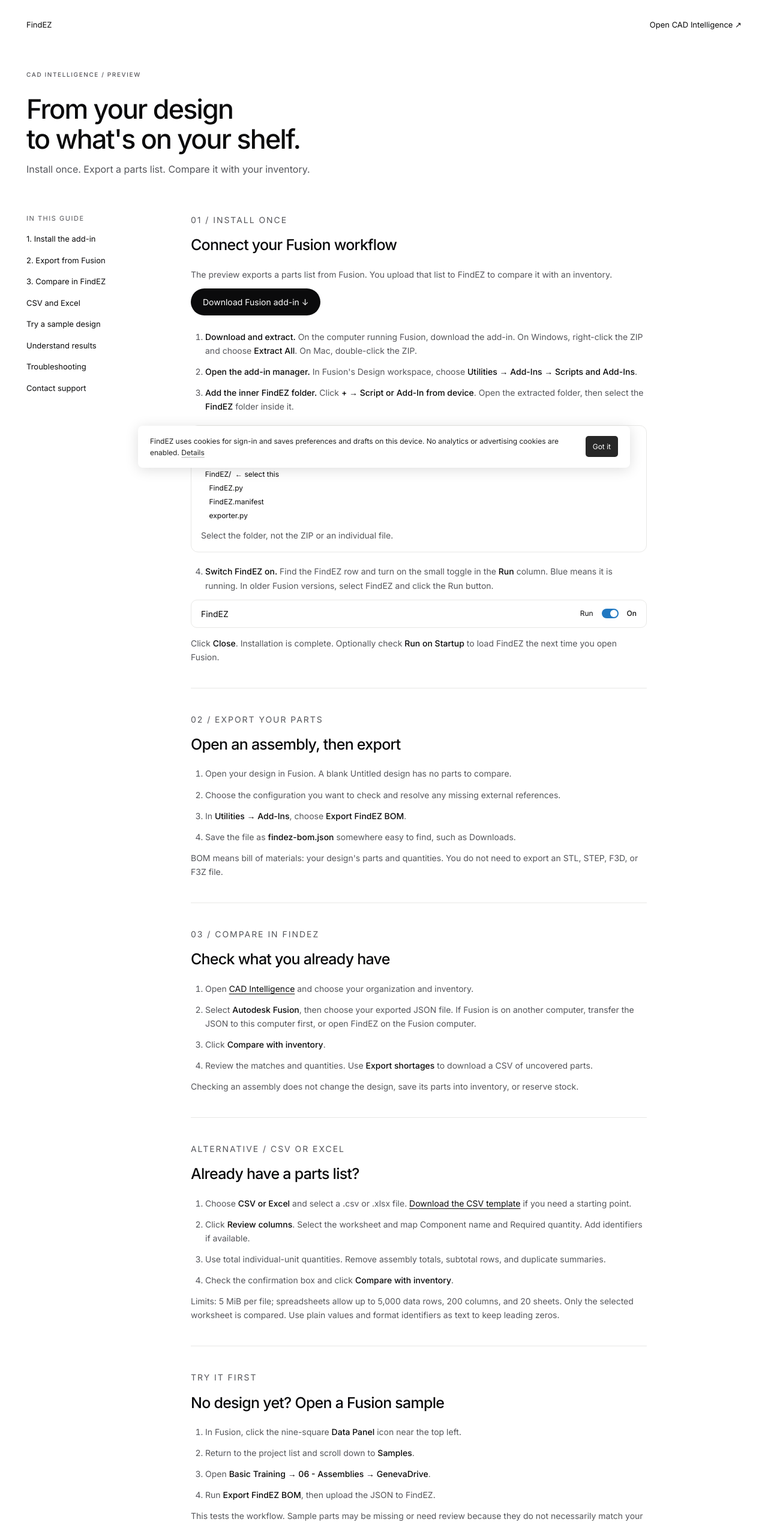
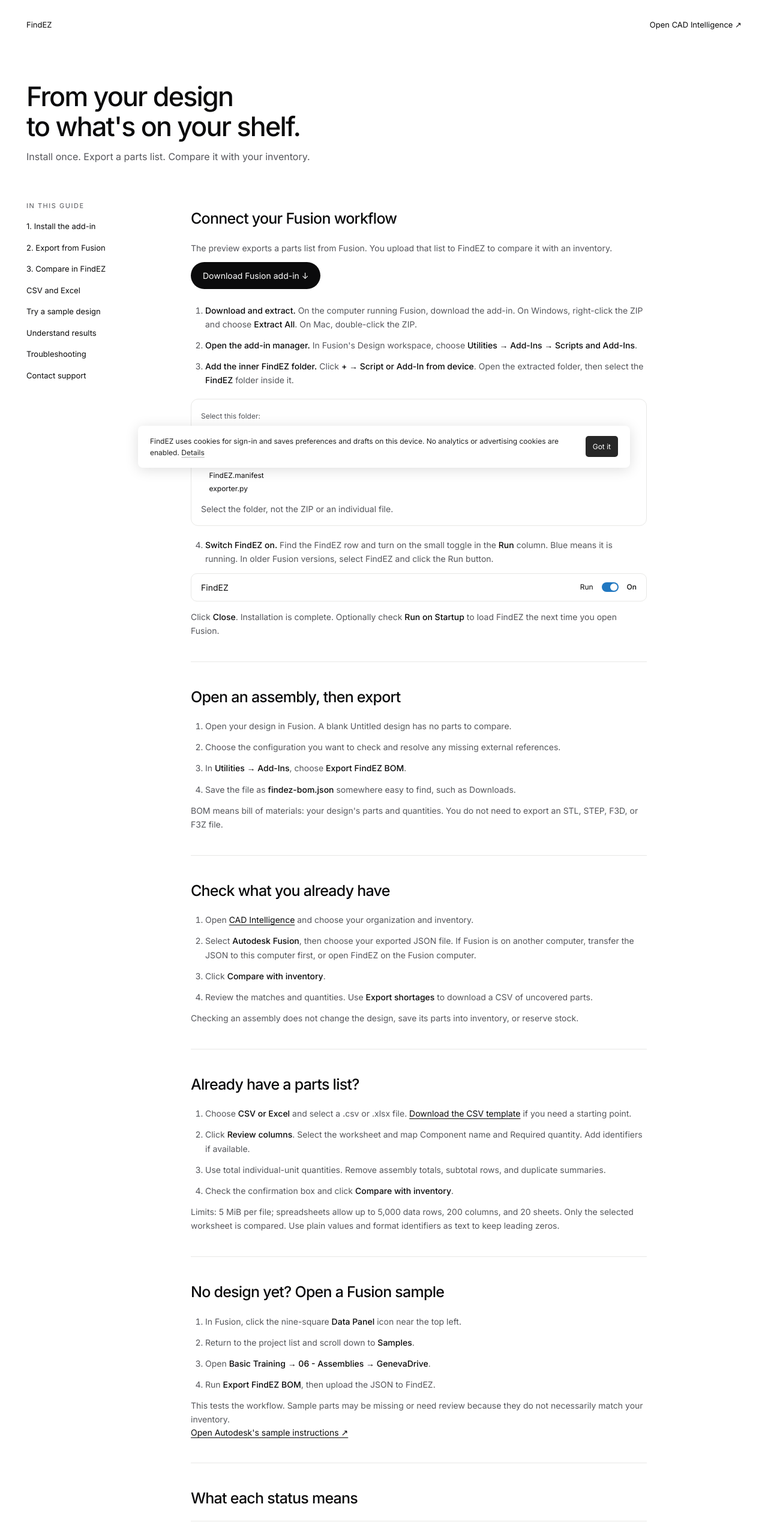
Before and after one commit to tanyasmritivc/main-inventory-app, a Next.js app in the folder frontend/: page /docs/cad in a window 1280 px wide. Shown: the top 2543 px of the page at 60% size. Built offline with nearby package versions, Linux system fonts and the light colour scheme.

Commit message:
Simplify CAD headings and compact inventory selection

```diff
--- a/frontend/src/app/docs/cad/page.tsx
+++ b/frontend/src/app/docs/cad/page.tsx
@@ -1,3 +1,4 @@
+import Link from "next/link";
 import { CadHelp } from '@/components/cad/cad-help';
 import styles from '@/components/cad/cad.module.css';
 
@@ -5,8 +6,8 @@ export const metadata = { title: 'CAD Intelligence setup guide | FindEZ', descri
 
 export default function CadGuidePage() {
   return <main className={`${styles.page} ${styles.guidePage}`}>
-    <nav className={styles.topline} aria-label="Guide navigation"><a href="/">FindEZ</a><a href="/cad">Open CAD Intelligence ↗</a></nav>
-    <header className={styles.hero}><span className={styles.preview}>CAD INTELLIGENCE / PREVIEW</span><h1>From your design<br />to what&apos;s on your shelf.</h1><p>Install once. Export a parts list. Compare it with your inventory.</p></header>
+    <nav className={styles.topline} aria-label="Guide navigation"><Link href="/">FindEZ</Link><a href="/cad">Open CAD Intelligence ↗</a></nav>
+    <header className={styles.hero}><h1>From your design<br />to what&apos;s on your shelf.</h1><p>Install once. Export a parts list. Compare it with your inventory.</p></header>
     <div className={styles.guideLayout}><aside className={styles.guideNav}><p className={styles.eyebrow}>IN THIS GUIDE</p><a href="#install">1. Install the add-in</a><a href="#export">2. Export from Fusion</a><a href="#compare">3. Compare in FindEZ</a><a href="#spreadsheet">CSV and Excel</a><a href="#sample">Try a sample design</a><a href="#results">Understand results</a><a href="#troubleshooting">Troubleshooting</a><a href="#support">Contact support</a></aside><CadHelp /></div>
   </main>;
 }
--- a/frontend/src/components/cad/cad-client.tsx
+++ b/frontend/src/components/cad/cad-client.tsx
@@ -66,7 +66,7 @@ export function CadClient() {
   const visibleRows = rows.slice(page * 100, (page + 1) * 100);
   return <section className={styles.page}>
     <header className={styles.hero}>
-      <div className={styles.topline}><span className={styles.preview}>CAD INTELLIGENCE / PREVIEW</span><a className={styles.guideLink} href="/docs/cad" target="_blank" rel="noreferrer"><BookOpen size={16} /> Setup guide <ArrowUpRight size={14} /></a></div>
+      <div className={styles.topline}><a className={styles.guideLink} href="/docs/cad" target="_blank" rel="noreferrer"><BookOpen size={16} /> Setup guide <ArrowUpRight size={14} /></a></div>
       <h1>Know what you can build.</h1>
       <p>Bring a parts list. Find out what you have and what you still need.</p>
     </header>
--- a/frontend/src/components/cad/cad-entry.tsx
+++ b/frontend/src/components/cad/cad-entry.tsx
@@ -50,9 +50,9 @@ function AccountEntry({ accountId, worldId }: { accountId: string; worldId?: str
   }, [accountId, world, allowed, attempt]);
   const ready = allowed && directory?.world === world;
   return <AppShell><section className={styles.page}>
-    <header className={styles.hero}><div className={styles.topline}><span className={styles.preview}>CAD INTELLIGENCE / PREVIEW</span><a href="/docs/cad" target="_blank" rel="noreferrer">Setup guide ↗</a></div><h1>Start with your inventory.</h1>
+    <header className={styles.hero}><div className={styles.topline}><a href="/docs/cad" target="_blank" rel="noreferrer">Setup guide ↗</a></div><h1>Start with your inventory.</h1>
       <p>Choose where your parts are stored. Then bring in a Fusion assembly or spreadsheet to compare.</p></header>
-    <div className={styles.card}>
+    <div className={`${styles.card} ${styles.inventoryPicker}`}>
       <label className={styles.file}>Organization
         <select value={world} onChange={event => { setWorld(event.target.value); setDirectory(null); setError(""); }}>
           <option value="personal">Personal</option>
@@ -65,7 +65,7 @@ function AccountEntry({ accountId, worldId }: { accountId: string; worldId?: str
         : organizations !== null && !allowed ? <p role="alert">You do not have access to this organization. Choose another organization.</p>
         : !ready ? <p role="status">Loading inventories...</p>
         : directory.inventories.length ? <ul className={styles.inventoryList}>{directory.inventories.map(inventory => <li key={inventory.inventory_id}>
-          <Link href={`/cad?inventory=${encodeURIComponent(inventory.inventory_id)}`}><span><small>{inventory.workspace_name}</small><strong>{inventory.name}</strong></span><span aria-hidden="true">→</span></Link>
+          <Link href={`/cad?inventory=${encodeURIComponent(inventory.inventory_id)}`}><strong>{inventory.name}</strong><small>{inventory.workspace_name}</small><span aria-hidden="true">→</span></Link>
         </li>)}</ul>
         : <p>No inventories are available here. <Link href="/workspaces">Open workspaces</Link> to create or join one.</p>}
     </div>
--- a/frontend/src/components/cad/cad-help.tsx
+++ b/frontend/src/components/cad/cad-help.tsx
@@ -16,13 +16,13 @@ export function FusionInstallSteps() {
 
 export function CadHelp() {
   return <div className={styles.helpSections}>
-    <section id="install"><p className={styles.eyebrow}>01 / INSTALL ONCE</p><h2>Connect your Fusion workflow</h2><p>The preview exports a parts list from Fusion. You upload that list to FindEZ to compare it with an inventory.</p><a className={styles.primaryLink} href="/downloads/findez-fusion-preview.zip" download>Download Fusion add-in ↓</a><FusionInstallSteps /></section>
-    <section id="export"><p className={styles.eyebrow}>02 / EXPORT YOUR PARTS</p><h2>Open an assembly, then export</h2><ol><li>Open your design in Fusion. A blank Untitled design has no parts to compare.</li><li>Choose the configuration you want to check and resolve any missing external references.</li><li>In <b>Utilities → Add-Ins</b>, choose <b>Export FindEZ BOM</b>.</li><li>Save the file as <b>findez-bom.json</b> somewhere easy to find, such as Downloads.</li></ol><p>BOM means bill of materials: your design&apos;s parts and quantities. You do not need to export an STL, STEP, F3D, or F3Z file.</p></section>
-    <section id="compare"><p className={styles.eyebrow}>03 / COMPARE IN FINDEZ</p><h2>Check what you already have</h2><ol><li>Open <a href="/cad">CAD Intelligence</a> and choose your organization and inventory.</li><li>Select <b>Autodesk Fusion</b>, then choose your exported JSON file. If Fusion is on another computer, transfer the JSON to this computer first, or open FindEZ on the Fusion computer.</li><li>Click <b>Compare with inventory</b>.</li><li>Review the matches and quantities. Use <b>Export shortages</b> to download a CSV of uncovered parts.</li></ol><p>Checking an assembly does not change the design, save its parts into inventory, or reserve stock.</p></section>
-    <section id="spreadsheet"><p className={styles.eyebrow}>ALTERNATIVE / CSV OR EXCEL</p><h2>Already have a parts list?</h2><ol><li>Choose <b>CSV or Excel</b> and select a .csv or .xlsx file. <a href="/downloads/findez-bom-template.csv" download>Download the CSV template</a> if you need a starting point.</li><li>Click <b>Review columns</b>. Select the worksheet and map Component name and Required quantity. Add identifiers if available.</li><li>Use total individual-unit quantities. Remove assembly totals, subtotal rows, and duplicate summaries.</li><li>Check the confirmation box and click <b>Compare with inventory</b>.</li></ol><p>Limits: 5 MiB per file; spreadsheets allow up to 5,000 data rows, 200 columns, and 20 sheets. Only the selected worksheet is compared. Use plain values and format identifiers as text to keep leading zeros.</p></section>
-    <section id="sample"><p className={styles.eyebrow}>TRY IT FIRST</p><h2>No design yet? Open a Fusion sample</h2><ol><li>In Fusion, click the nine-square <b>Data Panel</b> icon near the top left.</li><li>Return to the project list and scroll down to <b>Samples</b>.</li><li>Open <b>Basic Training → 06 - Assemblies → GenevaDrive</b>.</li><li>Run <b>Export FindEZ BOM</b>, then upload the JSON to FindEZ.</li></ol><p>This tests the workflow. Sample parts may be missing or need review because they do not necessarily match your inventory.</p><a href="https://help.autodesk.com/cloudhelp/ENU/Fusion-Assemble/files/GUID-E36FD62D-DB42-42E4-AC2F-7CFE8204B723.htm" target="_blank" rel="noreferrer">Open Autodesk&apos;s sample instructions ↗</a></section>
-    <section id="results"><p className={styles.eyebrow}>UNDERSTAND THE RESULTS</p><h2>What each status means</h2><dl className={styles.glossary}><div><dt>Covered</dt><dd>An exact identity match has enough available recorded stock.</dd></div><div><dt>Short</dt><dd>Some units are covered, but more are required.</dd></div><div><dt>Missing</dt><dd>No units are covered by exact inventory matches.</dd></div><div><dt>Needs review</dt><dd>The identity or requirement is uncertain. Review the evidence before buying or building.</dd></div></dl><p>Names alone do not confirm a match. Use an exact barcode or manufacturer plus part number. Existing reservations and checkouts reduce available quantities. This preview does not verify fit, electrical ratings, engineering compatibility, or physical stock counts.</p></section>
-    <section id="troubleshooting"><p className={styles.eyebrow}>GET UNSTUCK</p><h2>Troubleshooting</h2>
+    <section id="install"><h2>Connect your Fusion workflow</h2><p>The preview exports a parts list from Fusion. You upload that list to FindEZ to compare it with an inventory.</p><a className={styles.primaryLink} href="/downloads/findez-fusion-preview.zip" download>Download Fusion add-in ↓</a><FusionInstallSteps /></section>
+    <section id="export"><h2>Open an assembly, then export</h2><ol><li>Open your design in Fusion. A blank Untitled design has no parts to compare.</li><li>Choose the configuration you want to check and resolve any missing external references.</li><li>In <b>Utilities → Add-Ins</b>, choose <b>Export FindEZ BOM</b>.</li><li>Save the file as <b>findez-bom.json</b> somewhere easy to find, such as Downloads.</li></ol><p>BOM means bill of materials: your design&apos;s parts and quantities. You do not need to export an STL, STEP, F3D, or F3Z file.</p></section>
+    <section id="compare"><h2>Check what you already have</h2><ol><li>Open <a href="/cad">CAD Intelligence</a> and choose your organization and inventory.</li><li>Select <b>Autodesk Fusion</b>, then choose your exported JSON file. If Fusion is on another computer, transfer the JSON to this computer first, or open FindEZ on the Fusion computer.</li><li>Click <b>Compare with inventory</b>.</li><li>Review the matches and quantities. Use <b>Export shortages</b> to download a CSV of uncovered parts.</li></ol><p>Checking an assembly does not change the design, save its parts into inventory, or reserve stock.</p></section>
+    <section id="spreadsheet"><h2>Already have a parts list?</h2><ol><li>Choose <b>CSV or Excel</b> and select a .csv or .xlsx file. <a href="/downloads/findez-bom-template.csv" download>Download the CSV template</a> if you need a starting point.</li><li>Click <b>Review columns</b>. Select the worksheet and map Component name and Required quantity. Add identifiers if available.</li><li>Use total individual-unit quantities. Remove assembly totals, subtotal rows, and duplicate summaries.</li><li>Check the confirmation box and click <b>Compare with inventory</b>.</li></ol><p>Limits: 5 MiB per file; spreadsheets allow up to 5,000 data rows, 200 columns, and 20 sheets. Only the selected worksheet is compared. Use plain values and format identifiers as text to keep leading zeros.</p></section>
+    <section id="sample"><h2>No design yet? Open a Fusion sample</h2><ol><li>In Fusion, click the nine-square <b>Data Panel</b> icon near the top left.</li><li>Return to the project list and scroll down to <b>Samples</b>.</li><li>Open <b>Basic Training → 06 - Assemblies → GenevaDrive</b>.</li><li>Run <b>Export FindEZ BOM</b>, then upload the JSON to FindEZ.</li></ol><p>This tests the workflow. Sample parts may be missing or need review because they do not necessarily match your inventory.</p><a href="https://help.autodesk.com/cloudhelp/ENU/Fusion-Assemble/files/GUID-E36FD62D-DB42-42E4-AC2F-7CFE8204B723.htm" target="_blank" rel="noreferrer">Open Autodesk&apos;s sample instructions ↗</a></section>
+    <section id="results"><h2>What each status means</h2><dl className={styles.glossary}><div><dt>Covered</dt><dd>An exact identity match has enough available recorded stock.</dd></div><div><dt>Short</dt><dd>Some units are covered, but more are required.</dd></div><div><dt>Missing</dt><dd>No units are covered by exact inventory matches.</dd></div><div><dt>Needs review</dt><dd>The identity or requirement is uncertain. Review the evidence before buying or building.</dd></div></dl><p>Names alone do not confirm a match. Use an exact barcode or manufacturer plus part number. Existing reservations and checkouts reduce available quantities. This preview does not verify fit, electrical ratings, engineering compatibility, or physical stock counts.</p></section>
+    <section id="troubleshooting"><h2>Troubleshooting</h2>
       <details><summary>Fusion says “Failed to add script”</summary><p>Extract the ZIP first, then select the inner <b>FindEZ</b> folder. That folder must directly contain FindEZ.py and FindEZ.manifest, with matching names. Do not select findez-fusion-preview or rename FindEZ. If it still fails, send support the exact error and a screenshot of the folder picker.</p></details>
       <details><summary>I cannot find Run</summary><p>In the new Scripts and Add-Ins window, Run is a small toggle in the FindEZ row. Turn it blue. Older versions use a Run button.</p></details>
       <details><summary>Export FindEZ BOM is missing</summary><p>Switch to the Design workspace. Open Scripts and Add-Ins and confirm FindEZ is running. Stop and start FindEZ again, then look in Utilities → Add-Ins. You can also press S and search for Export FindEZ BOM.</p></details>
--- a/frontend/src/components/cad/cad.module.css
+++ b/frontend/src/components/cad/cad.module.css
@@ -51,7 +51,7 @@
 .hero h1 { font-size:clamp(30px,3.5vw,46px); font-weight:500; line-height:1.12; margin:24px 0 12px; }
 .hero > p { color:var(--cad-muted); font-size:16px; max-width:650px; }
 .topline { display:flex; align-items:center; justify-content:space-between; gap:16px; flex-wrap:wrap; font-size:13px; }
-.preview { font-size:10px; font-weight:500; letter-spacing:.16em; color:var(--cad-muted); }
+.hero .topline { justify-content:flex-end; }
 .guideLink { display:inline-flex; gap:8px; align-items:center; }
 .inventoryStrip { display:flex; justify-content:space-between; gap:16px; align-items:center; border-top:1px solid var(--cad-line); border-bottom:1px solid var(--cad-line); padding:16px 0; font-size:13px; }
 .inventoryStrip > span { display:flex; align-items:center; gap:10px; color:var(--cad-muted); }
@@ -109,11 +109,16 @@
 .supportNote { border-top:1px solid var(--cad-line); padding-top:20px; margin-top:4px; font-size:13px; }
 .supportNote p { margin:0 0 6px; color:var(--cad-muted); }
 .supportNote small { line-height:1.5; margin-top:10px; font-size:12px; }
-.page .inventoryList { list-style:none; padding:0; margin:20px 0 0; display:grid; gap:10px; }
-.inventoryList a { display:flex; align-items:center; justify-content:space-between; padding:18px; border:1px solid var(--cad-line); border-radius:12px; }
+/* Compact inventory rows keep workspace context without oversized cards. */
+.page .inventoryPicker { width:100%; max-width:760px; min-width:0; padding:20px; }
+.inventoryPicker .file { margin:0; gap:8px; font-size:13px; }
+.inventoryPicker select { width:100%; max-width:320px; min-height:44px; }
+.page .inventoryList { list-style:none; padding:0; margin:16px 0 0; border-top:1px solid var(--cad-line); }
+.inventoryList li { margin:0; border-bottom:1px solid var(--cad-line); }
+.inventoryList a { display:grid; grid-template-columns:minmax(0,1fr) minmax(0,.65fr) 16px; align-items:center; gap:12px; min-height:56px; padding:10px 8px; border-radius:6px; }
 .inventoryList a:hover { background:color-mix(in srgb,var(--cad-text) 4%,transparent); text-decoration:none; }
-.inventoryList small { margin:0 0 5px; font-size:12px; }
-.inventoryList strong { font-size:16px; font-weight:500; }
+.inventoryList small { margin:0; font-size:12px; text-align:right; overflow-wrap:anywhere; }
+.inventoryList strong { font-size:14px; font-weight:500; overflow-wrap:anywhere; }
 .guidePage { --font-main:var(--font-app-inter),Inter,Arial,sans-serif; font-family:var(--font-main); padding-top:32px; }
 .guidePage > .hero { padding:32px 0; }
 .guideLayout { display:grid; grid-template-columns:210px minmax(0,1fr); gap:64px; }
```
Also changed, not shown: 2 other files (tests, documents, lock files or other folders).
